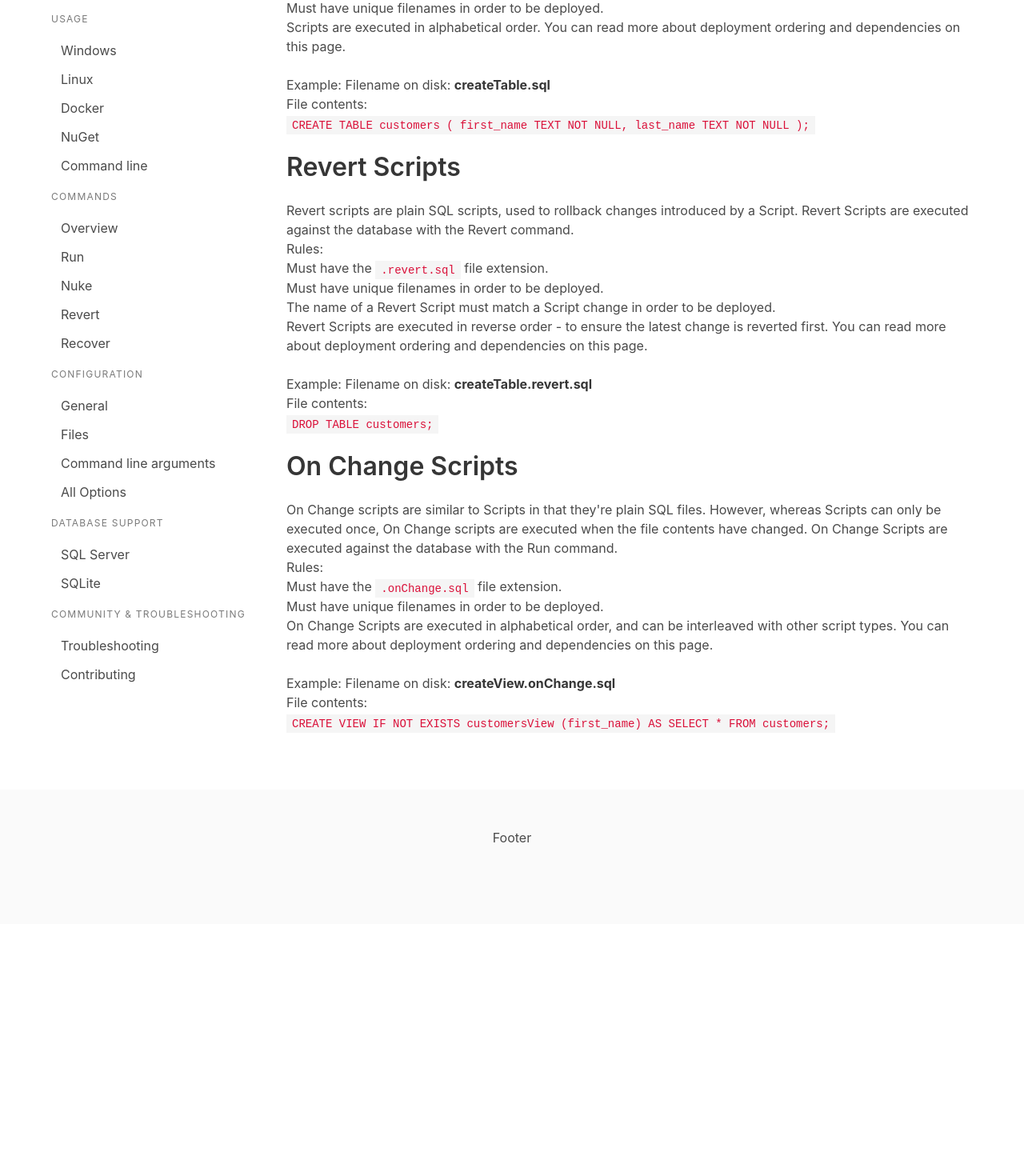
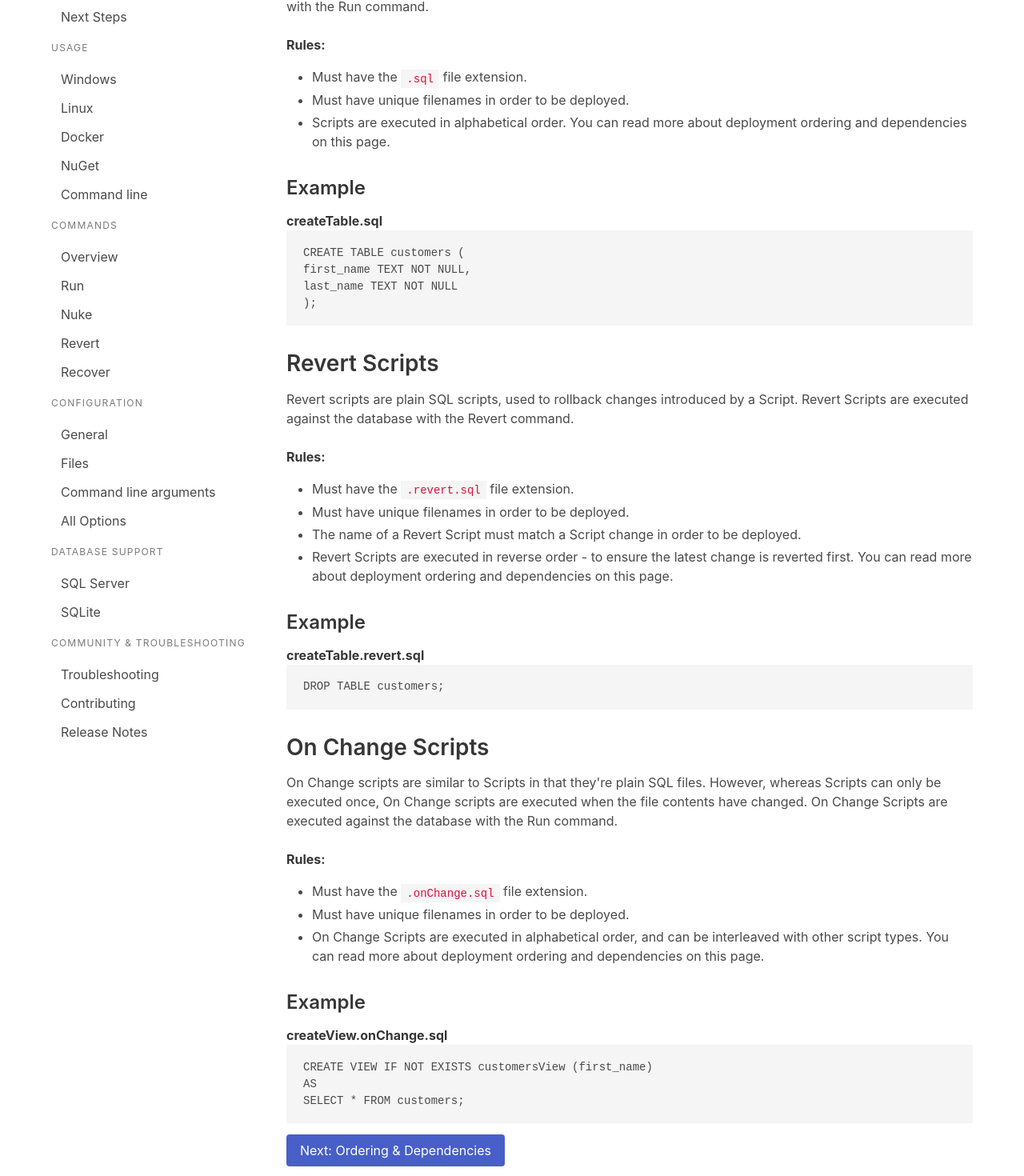
Before and after one commit to sqlshoot/SQL-Shoot-Website, a Next.js app in the folder sqlshoot-site/: page /documentation/scripts in a window 1280 px wide. Shown: the part 307-1777 px from the top of the page at 80% size. Before the commit the page ends 1462 px from the top, so only its background shows below. Built offline with nearby package versions, Linux system fonts and the light colour scheme.

Commit message:
Add pages

```diff
--- a/sqlshoot-site/pages/documentation/scripts.js
+++ b/sqlshoot-site/pages/documentation/scripts.js
@@ -9,79 +9,72 @@ export default function Scripts() {
       <div className="column is-one-quarter">
       <SidebarNav activeItemName="Scripts"/>
       </div>
-      <div className="column">
+      <div className="column content">
+        <h1>Scripts</h1>
         SQL Shoot uses SQL script files to understand and apply changes to the database. This page explains the different script types, and the rules surrounding them.
 
 
-        <h2 className="title">Scripts</h2>
+        <h2>Scripts</h2>
         The most basic type of change is a SQL script file, termed a 'Script'. Scripts are executed against the database with the Run command.
         <br />
-        Rules:
+        <br />
+        <strong>Rules:</strong>
         <ul>
             <li>Must have the <code>.sql</code> file extension.</li>
             <li>Must have unique filenames in order to be deployed.</li>
             <li>Scripts are executed in alphabetical order. You can read more about deployment ordering and dependencies on this page.</li>
         </ul>
-        <br />
-        Example:
-        Filename on disk: <strong>createTable.sql</strong>
-        <br />
-        File contents:
-        <br />
+        <h3>Example</h3>
+        <strong>createTable.sql</strong><br/>
+        <pre>
         <code>
-        CREATE TABLE customers (
-          first_name TEXT NOT NULL,
-          last_name TEXT NOT NULL
+        CREATE TABLE customers (<br />
+          first_name TEXT NOT NULL,<br />
+          last_name TEXT NOT NULL<br />
         );
         </code>
+        </pre>
+        <h2>Revert Scripts</h2>
+        Revert scripts are plain SQL scripts, used to rollback changes introduced by a Script. Revert Scripts are executed against the database with the Revert command.
         <br />
         <br />
-
-        <h2 className="title">Revert Scripts</h2>
-        Revert scripts are plain SQL scripts, used to rollback changes introduced by a Script. Revert Scripts are executed against the database with the Revert command.
-        <br />
-        Rules:
+        <strong>Rules:</strong>
         <ul>
             <li>Must have the <code>.revert.sql</code> file extension.</li>
             <li>Must have unique filenames in order to be deployed.</li>
             <li>The name of a Revert Script must match a Script change in order to be deployed.</li>
             <li>Revert Scripts are executed in reverse order - to ensure the latest change is reverted first. You can read more about deployment ordering and dependencies on this page.</li>
         </ul>
-        <br />
-        Example:
-        Filename on disk: <strong>createTable.revert.sql</strong>
-        <br />
-        File contents:
-        <br />
+        <h3>Example</h3>
+        <strong>createTable.revert.sql</strong><br/>
+        <pre>
         <code>
         DROP TABLE customers;
         </code>
-        <br />
-        <br />
-
-        <h2 className="title">On Change Scripts</h2>
+        </pre>
+        <h2>On Change Scripts</h2>
         On Change scripts are similar to Scripts in that they're plain SQL files. However, whereas Scripts can only be executed once, On Change scripts are
         executed when the file contents have changed. On Change Scripts are executed against the database with the Run command.
         <br />
-        Rules:
+        <br />
+        <strong>Rules:</strong>
         <ul>
             <li>Must have the <code>.onChange.sql</code> file extension.</li>
             <li>Must have unique filenames in order to be deployed.</li>
             <li>On Change Scripts are executed in alphabetical order, and can be interleaved with other script types. You can read more about deployment ordering and dependencies on this page.</li>
         </ul>
-        <br />
-        Example:
-        Filename on disk: <strong>createView.onChange.sql</strong>
-        <br />
-        File contents:
-        <br />
+        <h3>Example</h3>
+        <strong>createView.onChange.sql</strong><br/>
+        <pre>
         <code>
-        CREATE VIEW IF NOT EXISTS customersView (first_name)
-        AS
+        CREATE VIEW IF NOT EXISTS customersView (first_name)<br/>
+        AS<br/>
           SELECT * FROM customers;
         </code>
-        <br />
-        <br />
+        </pre>
+        <a href="ordering&dependencies">
+          <button class="button is-link">Next: Ordering & Dependencies</button>
+        </a>
       </div>
     </div>
     </section>
--- a/sqlshoot-site/pages/documentation/sidebarNav.js
+++ b/sqlshoot-site/pages/documentation/sidebarNav.js
@@ -3,7 +3,8 @@ const introductionListMenuItems = [
     "Quick Start",
     "Scripts",
     "Ordering & Dependencies",
-    "Change History"
+    "Change History",
+    "Next Steps"
 ];
 
 const usageListMenuItems = [
@@ -36,7 +37,8 @@ const databaseSupportListMenuItems = [
 
 const communityAndTroubleshootingListMenuItems = [
     "Troubleshooting",
-    "Contributing"
+    "Contributing",
+    "Release Notes"
 ];
 
 
```
Also changed, not shown: sqlshoot-site/pages/documentation/changehistory.js (+10 -1 lines), sqlshoot-site/pages/documentation/docker.js (added, +29 -0 lines), sqlshoot-site/pages/documentation/introduction.js (+12 -3 lines), sqlshoot-site/pages/documentation/linux.js (added, +34 -0 lines), sqlshoot-site/pages/documentation/nextsteps.js (added, +29 -0 lines), sqlshoot-site/pages/documentation/nuget.js (added, +29 -0 lines), sqlshoot-site/pages/documentation/ordering&dependencies.js (+16 -9 lines), sqlshoot-site/pages/documentation/quickstart.js (+22 -6 lines), sqlshoot-site/pages/documentation/releasenotes.js (added, +20 -0 lines), sqlshoot-site/pages/documentation/windows.js (added, +32 -0 lines).
